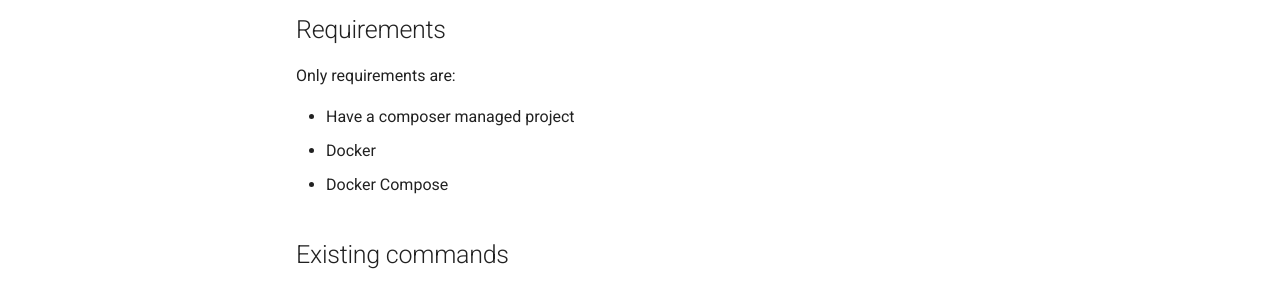
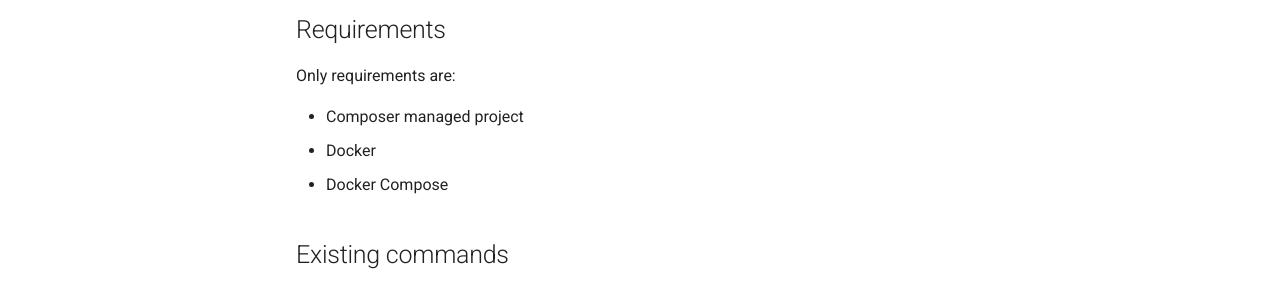
Before and after one commit to chirripo/docs, an MkDocs documentation site: the page built from docs/index.md, in a window 1280 px wide and 1397 px high. Shown: the part 711-1003 px from the top of the window. Built offline with MkDocs 1.6.1 and Material for MkDocs 9.7.7, drawn with Linux system fonts in a browser that asks for light colours; comment, search, counter and statistics services are not loaded.

Commit message:
Update index.md

```diff
--- a/docs/index.md
+++ b/docs/index.md
@@ -18,7 +18,7 @@
 
 Only requirements are:
 
-- Have a composer managed project
+- Composer managed project
 - Docker
 - Docker Compose
 
```
